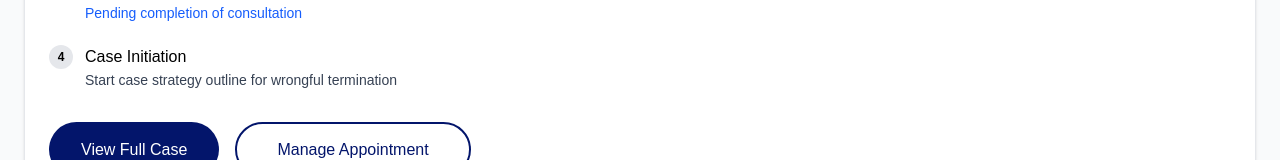
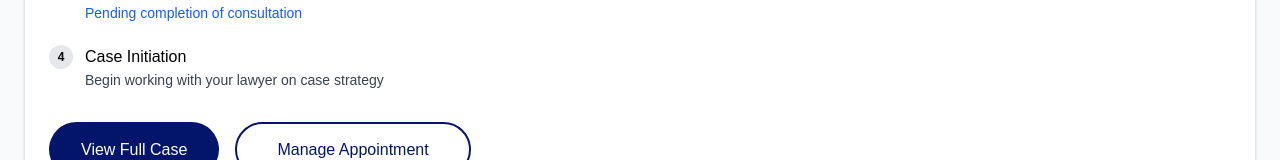
Before and after one commit to OmaSteph/kotuma-app, a React (Vite) app: page /client-dashboard in a window 1280 px wide. Shown: the part 617-777 px from the top of the page. Built offline with nearby package versions, Linux system fonts and the light colour scheme; a web font is replaced by a local one.

Commit message:
update client-dashboard

```diff
--- a/src/pages/ClientDashboard.tsx
+++ b/src/pages/ClientDashboard.tsx
@@ -158,7 +158,7 @@ export default function ClientDashboard() {
                 <div>
                   <div className="text-black font-medium">Case Initiation</div>
                   <div className="text-sm text-gray-700">
-                    Start case strategy outline for wrongful termination
+                    Begin working with your lawyer on case strategy
                   </div>
                 </div>
               </li>
```
